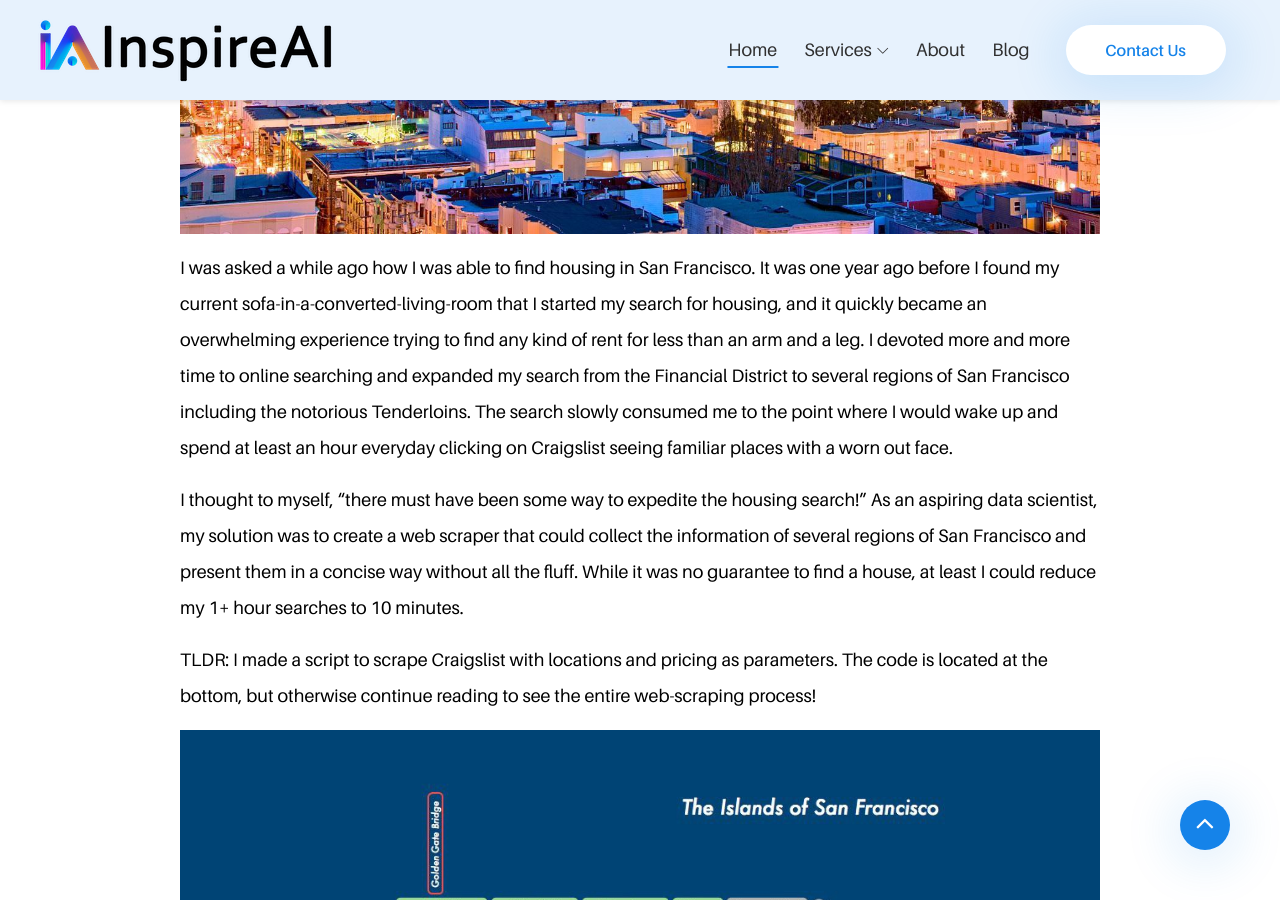
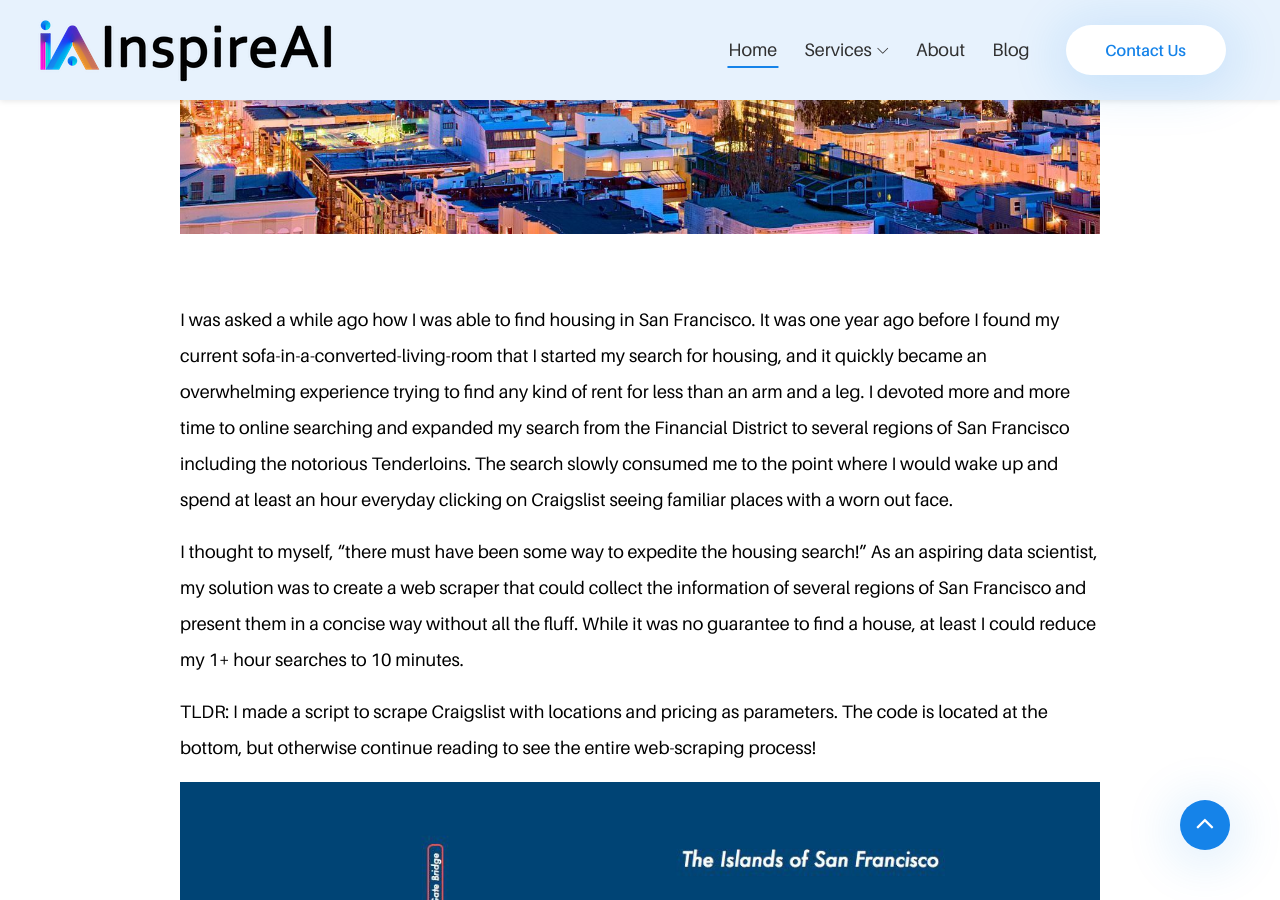
Before and after one commit to stephenjhsu/stephenjhsu.github.io, a Jekyll site: the page built from _blog/2018-03-12-Craigslist.markdown, in a window 1280 px wide and 900 px high, scrolled down 968 px. Built offline with Jekyll 4.4.1, drawn with Linux system fonts in a browser that asks for light colours; some web fonts are replaced; comment, search, counter and statistics services are not loaded.

Commit message:
text indentation

```diff
--- a/_blog/2018-01-08-Collect-Your-Own-Fitbit_Heart_Data.markdown
+++ b/_blog/2018-01-08-Collect-Your-Own-Fitbit_Heart_Data.markdown
@@ -49,6 +49,8 @@ After that, you’ll be redirected to a page looking like this:
 
 ![Registered Application](/assets/img/blog/fitbit/fitbit2.jpeg)
 <center><i style="color:#a6a6a6">Registered Application</i></center>
+
+<p>&nbsp;</p>
 
 <p>
 <strong>Step 2:</strong> The API
@@ -116,6 +118,7 @@ today = str(datetime.datetime.now().strftime("%Y%m%d"))
 </code></pre>
 </p>
 
+<p>&nbsp;</p>
 
 <p><strong>Step 3:</strong> Acquire the data</p>
 
--- a/_blog/2018-03-12-Craigslist.markdown
+++ b/_blog/2018-03-12-Craigslist.markdown
@@ -11,6 +11,8 @@ pagination:
 ---
 
 ![Craigslist](/assets/img/blog/craigslist/craiglist.jpeg)
+
+<p>&nbsp;</p>
 
 <p>
 I was asked a while ago how I was able to find housing in San Francisco. It was one year ago before I found my current sofa-in-a-converted-living-room that I started my search for housing, and it quickly became an overwhelming experience trying to find any kind of rent for less than an arm and a leg. I devoted more and more time to online searching and expanded my search from the Financial District to several regions of San Francisco including the notorious Tenderloins. The search slowly consumed me to the point where I would wake up and spend at least an hour everyday clicking on Craigslist seeing familiar places with a worn out face.
@@ -40,6 +42,8 @@ TLDR: I made a script to scrape Craigslist with locations and pricing as paramet
 ![Desired Output](/assets/img/blog/craigslist/craigslist3.jpeg)
 <center><i style="color:#a6a6a6">What I wanted the results to look like</i></center>
 
+<p>&nbsp;</p>
+
 <p>
 Often times, it’s easy to get ahead of oneself and dive right into the problem. One thing that significantly helped my coding skills was to start off with smaller goals and building it up into a big, grand goal. My big goal is to get the headline of each post as well as it’s link to the individual page. I then want to move from one region of San Francisco (say Glen Park) to another one (say Balboa Park). Looking at the Craigslist interface, it appears as though each post has a title and a blue hyperlink that would be useful to show up beside the description.
 </p>
@@ -58,6 +62,7 @@ So breaking down the big goal, my plan of attack is to:
 <p> &nbsp; &nbsp; &nbsp; 6. Bring it all together to a nice function </p>
 
 
+<p>&nbsp;</p>
 
 <p><strong>Step 1: Bring in the webscraping tools</strong></p>
 
@@ -109,7 +114,7 @@ driver.get('http://google.com')
 This should open up a new browser on your Chrome which can then be automated with code. Try it out with any website of your choice!
 </p>
 
-
+<p>&nbsp;</p>
 
 <p><strong>Step 3: Scrape post headlines from a page</strong></p>
 
@@ -125,9 +130,13 @@ As mentioned earlier, the first goal in our grand scheme of things is to scrape
 
 <p>&nbsp;</p>
 
+
 <p>
+<pre class="my-pre"><code>
 “https://sfbay.craigslist.org/search/roo?query=<b>glen+park</b>&sort=<b>date</b>&max_price=<b>900</b>&availabilityMode=0”
+</code></pre>
 </p>
+
 
 <p>&nbsp;</p>
 
@@ -143,6 +152,7 @@ driver.get(url)
 </code></pre>
 </p>
 
+<p>&nbsp;</p>
 
 <p>
 At this point, you might be wondering why I chose Chromedriver instead of other web drivers. The main reason is because of the developer tools which can be opened with these three keys:
--- a/_blog/2018-04-30-Fake_Tweets_Analyzed.markdown
+++ b/_blog/2018-04-30-Fake_Tweets_Analyzed.markdown
@@ -57,7 +57,7 @@ Tweet Subjectivity
 
 <center>Figure 3: First and Last &ldquo;Names&rdquo; of the Users</center>
 <p>&nbsp;</p>
-<p>If we look at the face value of our fake users, we can see that there are three distinct categories of fake account names. The first combination consists of American sounding first names such as &ldquo;Chris,&rdquo; &ldquo;Rick,&rdquo; or &ldquo;Jeremy&rdquo; combined with American sounding last names such as &ldquo;Green,&rdquo; &ldquo;Roberts,&rdquo; or &ldquo;Cox.&rdquo; The second combination consists of formal sounding news sources such as &ldquo;New [York Times]&rdquo; or &ldquo;Atlanta Today.&rdquo; Finally, the third combination consists of purely foreign names. From this, we can see that it&rsquo;s often difficult to tell which accounts are fake based off the name alone as it could be any average Joe, news site, or unrecognizable name.</p>
+<p>If we look at the face value of our fake users, we can see that there are three distinct categories of fake account names. The first combination consists of American sounding first names such as &ldquo;Chris,&rdquo; &ldquo;Rick,&rdquo; or &ldquo;Jeremy&rdquo; combined with American sounding last names such as &ldquo;Green,&rdquo; &ldquo;Roberts,&rdquo; or &ldquo;Cox.&rdquo; The second combination consists of formal sounding news sources such as &ldquo;New York Times &rdquo; or &ldquo;Atlanta Today.&rdquo; Finally, the third combination consists of purely foreign names. From this, we can see that it&rsquo;s often difficult to tell which accounts are fake based off the name alone as it could be any average Joe, news site, or unrecognizable name.</p>
 <p><strong>What are their profile descriptions?</strong></p>
 
 
```
Also changed, not shown: 3 other files.
